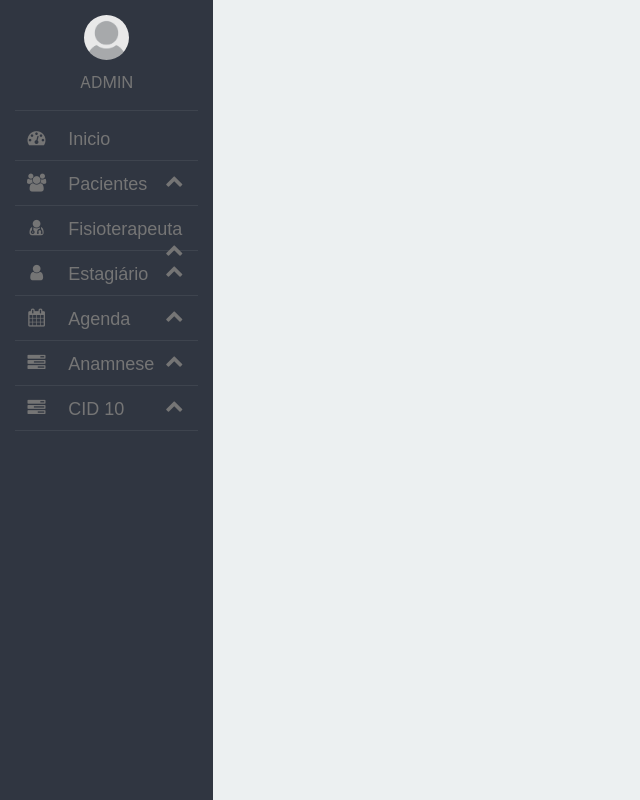
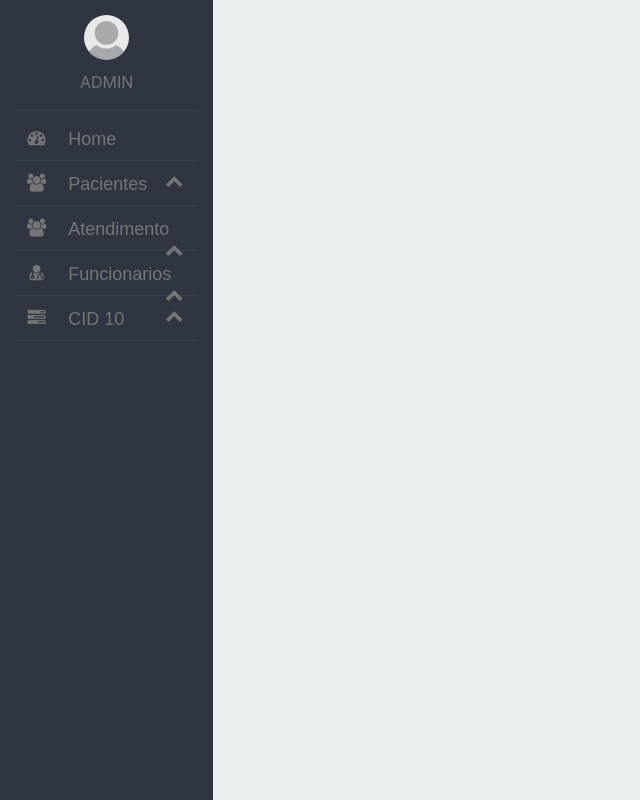
Before and after one commit to PedroCoelhho/Fisiopar_base, a PHP site: page / in a window 1280 px wide. Shown: the whole page, without its empty margins (0-640 px from the left). Run offline with PHP 8.4, Linux system fonts and the light colour scheme; some libraries are stand-ins or nearby versions.

Commit message:
Atualização das pags index, BuscarAtendimento e ConsultaAgenda

```diff
--- a/index.php
+++ b/index.php
@@ -47,7 +47,7 @@ if (!ValidadorUrl::validar($page)) {
                             <li>
                                 <a href="Home">
                                 <i class="fa fa-dashboard fa-fw"></i>
-                                <span class="titulo">Inicio</span>
+                                <span class="titulo">Home</span>
                                 </a>
                             </li>
 
@@ -65,52 +65,32 @@ if (!ValidadorUrl::validar($page)) {
                             </li>
 
                             <li class="">
-                                <a href="#menu_medico" data-toggle="collapse">
+                                <a href="#menu_atendimento" data-toggle="collapse">
+                                <i class="fa fa-users fa-fw"></i>
+                                <span class="titulo">Atendimento</span>
+                                <span class="arrow"></span>
+                                </a>
+
+                                <ul id="menu_atendimento" class="sidebar-sub-menu collapse">
+                                <li><a href="AgendamentoConsulta">Criar atendimento<i class="fa fa-plus"></i></a></li>
+                                <li><a href="BuscarAtendimento">Buscar Atendimento<i class="fa fa-list"></i></a></li>
+                                <li><a href="#">verificar agenda<i class="fa fa-plus"></i></a></li>
+                                <li><a href="Prontuario">Anamnese</a></li>
+                                </ul>
+                            </li>
+
+                             <li class="">
+                                <a href="#menu_funcionario" data-toggle="collapse">
                                 <i class="fa fa-user-md fa-fw"></i>
-                                <span class="titulo">Fisioterapeuta</span>
+                                <span class="titulo">Funcionarios</span>
                                 <span class="arrow fa-fw"></span>
                                 </a>
 
-                                <ul id="menu_medico" class="sidebar-sub-menu collapse">
-                                <li><a href="CadastroMedico">Novo<i class="fa fa-plus"></i></a></li>
+                                <ul id="menu_funcionario" class="sidebar-sub-menu collapse">
+                                <li><a href="CadastroMedico">Cad Fisio<i class="fa fa-plus"></i></a></li>
+                                <li><a href="CadastroAluno">Cad Aluno<i class="fa fa-plus"></i></a></li>
+                                <li><a href="#">Cad Secretaria<i class="fa fa-plus"></i></a></li>
                                 <li><a href="#">Listar<i class="fa fa-list"></i></a></li>
-                                </ul>
-                            </li>
-
-                            <li class="">
-                                <a href="#menu_aluno" data-toggle="collapse">
-                                <i class="fa fa-user fa-fw"></i>
-                                <span class="titulo">Estagiário</span>
-                                <span class="arrow"></span>
-                                </a>
-
-                                <ul id="menu_aluno" class="sidebar-sub-menu collapse">
-                                <li><a href="CadastroAluno">Novo<i class="fa fa-plus"></i></a></li>
-                                <li><a href="#">Listar<i class="fa fa-list"></i></a></li>
-                                </ul>
-                            </li>
-
-                            <li>
-                                <a href="#menu_agenda" data-toggle="collapse">
-                                <i class="fa fa-calendar fa-fw"></i>
-                                <span class="titulo">Agenda</span>
-                                <span class="arrow"></span>
-                                </a>
-
-                                <ul id="menu_agenda" class="sidebar-sub-menu collapse">
-                                <li><a href="AgendamentoConsulta">Novo<i class="fa fa-plus"></i></a></li>
-                                </ul>
-                            </li>
-
-                            <li>
-                                <a href="#menu_servico" data-toggle="collapse">
-                                <i class="fa fa-tasks fa-fw"></i>
-                                <span class="titulo">Anamnese</span>
-                                <span class="arrow"></span>
-                                </a>
-
-                                <ul id="menu_servico" class="sidebar-sub-menu collapse">
-                                <li><a href="Prontuario">Novo</a></li>
                                 </ul>
                             </li>
 
```
Also changed, not shown: App/Pages/BuscarAtendimento.php (added, +40 -0 lines), App/Pages/ConsultaAgendamento.php (added, +40 -0 lines).
